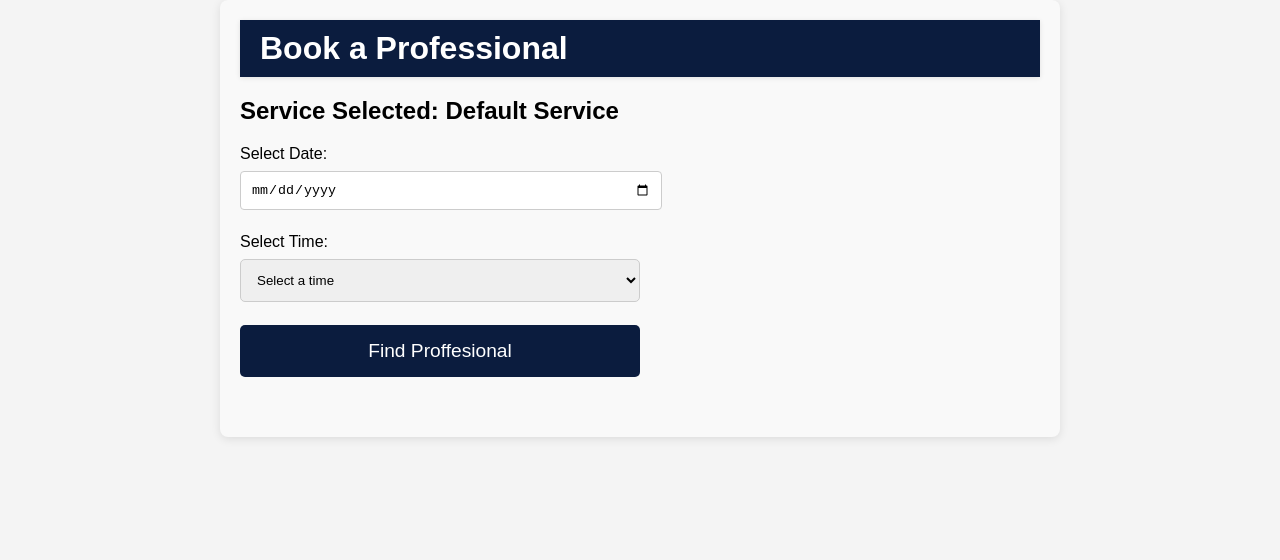
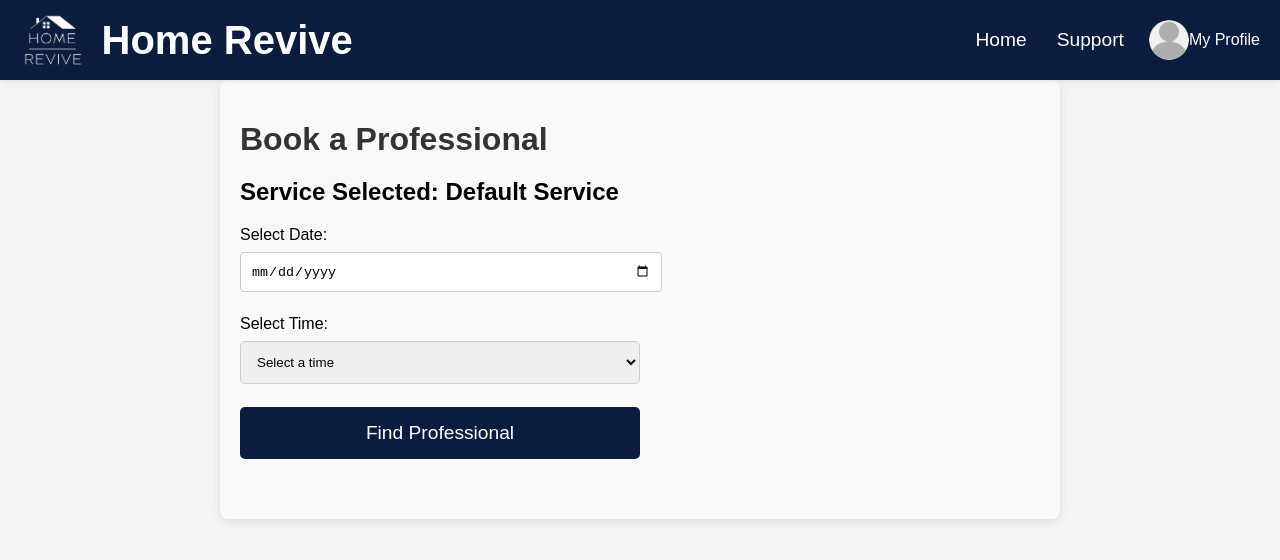
Before and after one commit to sanika2520/homerevive1, a React (Create React App) app: page /book-professional in a window 1280 px wide. Shown: the top 560 px of the page. Built offline with nearby package versions, Linux system fonts and the light colour scheme; no server answers.

Commit message:
modified:   src/components/BookProfessional.js 	modified:   src/components/ServiceProviderDashboard.js

```diff
--- a/src/components/BookProfessional.js
+++ b/src/components/BookProfessional.js
@@ -1,22 +1,29 @@
-//src/components/BookProfessional.js
+// src/components/BookProfessional.js
 import React, { useState } from 'react';
-import { useLocation } from 'react-router-dom';
-import './BookingPage.css'; // Import specific styles if needed
+import { useLocation, useNavigate } from 'react-router-dom';
+import homeReviveLogo from '../assets/home-revive-logo.png.webp';
+import userProfile from '../assets/user-placeholder.png.webp';
+import './BookingPage.css';
 
 const BookProfessional = () => {
   const location = useLocation();
-  const { selectedService } = location.state || { selectedService: { title: 'Default Service' } }; // Default to prevent errors if no state
+  const navigate = useNavigate();
+  const { selectedService } = location.state || { selectedService: { title: 'Default Service' } };
 
   const [bookingDate, setBookingDate] = useState('');
   const [bookingTime, setBookingTime] = useState('');
+  const [showDropdown, setShowDropdown] = useState(false);
 
   const handleBooking = (e) => {
     e.preventDefault();
-    // Handle booking logic here (e.g., send booking request to the server)
     console.log(`Booked ${selectedService.title} on ${bookingDate} at ${bookingTime}`);
   };
 
-  // Function to generate time slots with 1-hour intervals
+  const toggleProfileDropdown = () => setShowDropdown((prev) => !prev);
+  const handleLogoutClick = () => {
+    navigate('/'); // Navigate to home on logout
+  };
+
   const generateTimeOptions = () => {
     const options = [];
     for (let hour = 8; hour <= 22; hour++) {
@@ -27,13 +34,35 @@ const BookProfessional = () => {
   };
 
   return (
-    <div className="booking-container">
+    <>
       <header className="header">
-        <h1>Book a Professional</h1>
+        <div className="logo-container">
+          <img src={homeReviveLogo} alt="Home Revive Logo" className="logo large" />
+          <span className="logo-text">Home Revive</span>
+        </div>
+        <div className="nav">
+          <div className="nav-item" onClick={() => navigate('/customer-home')}>Home</div>
+          <div className="nav-item" onClick={() => navigate('/support')}>Support</div>
+          <div className="profile" onClick={toggleProfileDropdown}>
+            <img src={userProfile} alt="Profile" />
+            <span className="profile-name">My Profile</span>
+          </div>
+          {showDropdown && (
+            <div className="profile-dropdown active">
+              <ul>
+                <li>View Profile</li>
+                <li>Account Settings</li>
+                <li onClick={handleLogoutClick}>Logout</li>
+              </ul>
+            </div>
+          )}
+        </div>
       </header>
 
+      <div className="booking-container">
         <main className="booking-content">
-        <h2>Service Selected: {selectedService.title}</h2> {/* Display the selected service */}
+          <h1>Book a Professional</h1>
+          <h2>Service Selected: {selectedService.title}</h2>
           <form onSubmit={handleBooking} className="booking-form">
             <div className="form-group">
               <label htmlFor="date">Select Date:</label>
@@ -54,10 +83,10 @@ const BookProfessional = () => {
                 required
               >
                 <option value="">Select a time</option>
-              {generateTimeOptions()} {/* Generate time options with 1-hour intervals */}
+                {generateTimeOptions()}
               </select>
             </div>
-          <button type="submit" className="btn">Find Proffesional</button>
+            <button type="submit" className="btn">Find Professional</button>
           </form>
         </main>
 
@@ -65,6 +94,7 @@ const BookProfessional = () => {
           {/* Footer content, if applicable */}
         </footer>
       </div>
+    </>
   );
 };
 
--- a/src/components/ServiceProviderDashboard.js
+++ b/src/components/ServiceProviderDashboard.js
@@ -167,7 +167,7 @@ const ServiceProviderDashboard = () => {
           <span className="logo-text">Home Revive</span>
         </div>
         <div className="nav">
-          <div className="nav-item" onClick={() => navigate('/')}>Home</div>
+          <div className="nav-item" onClick={() => navigate('/serviceprovider-dashboard')}>Home</div>
           <div className="nav-item" onClick={() => navigate('/support')}>Support</div>
           <div className="profile" onClick={toggleProfileDropdown}>
           <img src={userProfile} alt="Profile" />
```
Lines whose indentation alone changed are shown as unchanged.
